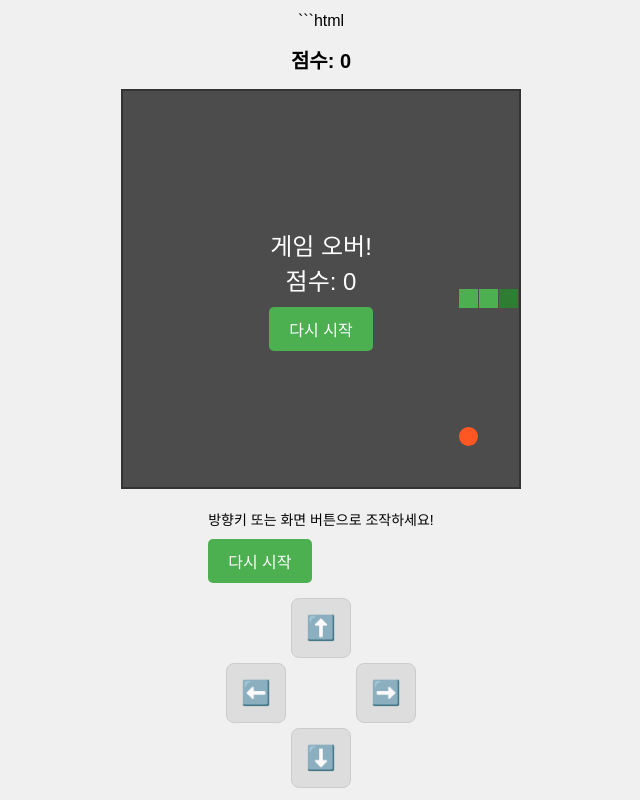
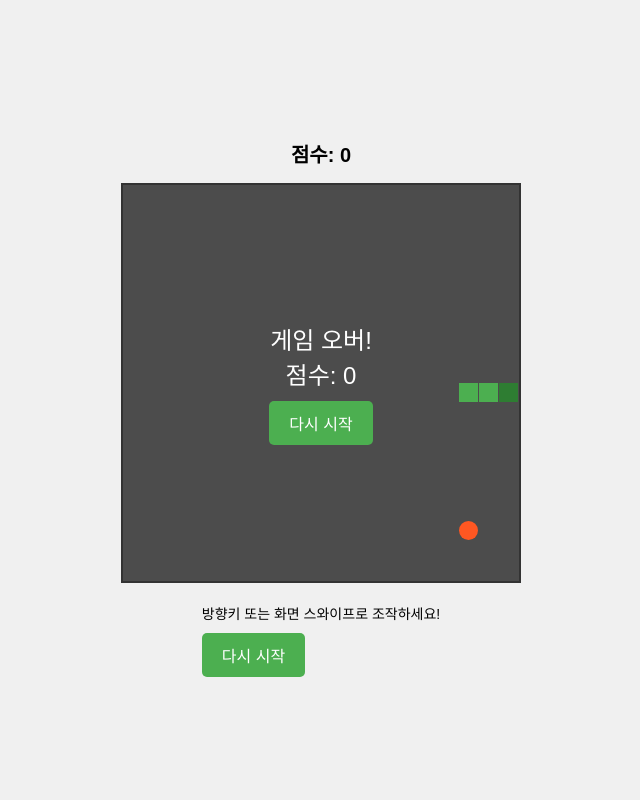
Before and after one commit to Coffeebone/snake-game, a plain HTML site: page index.html in a window 1280 px wide. Both pictures are taken after a click on the button "게임 시작". Shown: the whole page, without its empty margins (319-959 px from the left). Drawn offline with Linux system fonts and the light colour scheme.

Commit message:
Update index.html

````diff
--- a/index.html
+++ b/index.html
@@ -1,26 +1,26 @@
-```html
 <!DOCTYPE html>
 <html lang="ko">
 <head>
     <meta charset="UTF-8">
+    <!-- user-scalable=no 추가하여 확대/축소 방지 -->
     <meta name="viewport" content="width=device-width, initial-scale=1.0, user-scalable=no">
-    <title>스네이크 게임 (모바일 지원)</title>
+    <title>스네이크 게임 (스와이프 조작)</title>
     <style>
         body {
             display: flex;
             flex-direction: column;
             align-items: center;
             justify-content: center;
-            min-height: 100vh;
+            min-height: 100vh; /* 화면 전체 높이 사용 */
             margin: 0;
             background-color: #f0f0f0;
             font-family: Arial, sans-serif;
-            /* 터치 지연 제거 및 선택 방지 */
-            touch-action: manipulation;
+            /* 모바일에서 선택 및 기본 터치 동작 방지 */
             -webkit-user-select: none;
             -moz-user-select: none;
             -ms-user-select: none;
             user-select: none;
+            overflow: hidden; /* 페이지 스크롤 방지 */
         }
 
         #game-container {
@@ -30,24 +30,25 @@
         }
 
         #game-board {
-            /* 화면 너비에 따라 크기 조정 (최대 400px) */
+             /* 화면 크기에 맞춰 조정, 최대 400px */
             width: min(90vw, 400px);
             height: min(90vw, 400px);
             border: 2px solid #333;
             background-color: #fff;
             position: relative;
-            /* 내부 요소 크기 계산 기준 */
             box-sizing: border-box;
+             /* 스와이프 시 스크롤, 확대/축소 등 기본 브라우저 동작 방지 */
+            touch-action: none;
         }
 
         .score-board {
-            margin: 15px 0;
-            font-size: 20px;
+            margin: 15px 0; /* 간격 조정 */
+            font-size: 20px; /* 크기 조정 */
             font-weight: bold;
         }
 
         .snake-part {
-            /* 크기는 JS에서 설정 */
+            /* 크기는 JS에서 동적 설정 */
             background-color: #4CAF50;
             position: absolute;
             box-sizing: border-box;
@@ -58,7 +59,7 @@
         }
 
         .food {
-            /* 크기는 JS에서 설정 */
+            /* 크기는 JS에서 동적 설정 */
             background-color: #FF5722;
             position: absolute;
             border-radius: 50%;
@@ -76,7 +77,7 @@
             flex-direction: column;
             justify-content: center;
             align-items: center;
-            font-size: 24px; /* 모바일 화면 고려 */
+            font-size: 24px; /* 크기 조정 */
             text-align: center;
             display: none;
             box-sizing: border-box;
@@ -92,7 +93,8 @@
             border: none;
             border-radius: 5px;
             cursor: pointer;
-            -webkit-tap-highlight-color: transparent; /* 터치 시 하이라이트 제거 */
+            /* 모바일 터치 하이라이트 제거 */
+            -webkit-tap-highlight-color: transparent;
         }
 
         button:hover {
@@ -106,42 +108,8 @@
 
         .control-text {
             margin-bottom: 10px;
-            font-size: 14px; /* 약간 작게 */
+            font-size: 14px; /* 크기 조정 */
         }
-
-        /* --- 터치 컨트롤 추가 --- */
-        #touch-controls {
-            display: grid;
-            grid-template-columns: repeat(3, 60px);
-            grid-template-rows: repeat(3, 60px);
-            gap: 5px;
-            margin-top: 15px;
-            justify-content: center; /* 그리드 중앙 정렬 */
-        }
-
-        .control-button {
-            background-color: #ddd;
-            border: 1px solid #ccc;
-            border-radius: 8px;
-            display: flex;
-            justify-content: center;
-            align-items: center;
-            font-size: 24px; /* 화살표 크기 */
-            font-weight: bold;
-            cursor: pointer;
-            -webkit-tap-highlight-color: transparent; /* 터치 시 하이라이트 제거 */
-        }
-
-        .control-button:active {
-            background-color: #bbb;
-        }
-
-        #up-btn { grid-column: 2; grid-row: 1; }
-        #left-btn { grid-column: 1; grid-row: 2; }
-        #right-btn { grid-column: 3; grid-row: 2; }
-        #down-btn { grid-column: 2; grid-row: 3; }
-        /* --- 터치 컨트롤 끝 --- */
-
     </style>
 </head>
 <body>
@@ -155,16 +123,9 @@
             </div>
         </div>
         <div class="controls">
-            <div class="control-text">방향키 또는 화면 버튼으로 조작하세요!</div>
+            <!-- 안내 문구 수정 -->
+            <div class="control-text">방향키 또는 화면 스와이프로 조작하세요!</div>
             <button id="start-button">게임 시작</button>
-
-            <!-- 터치 컨트롤 영역 -->
-            <div id="touch-controls">
-                <div class="control-button" id="up-btn">⬆️</div>
-                <div class="control-button" id="left-btn">⬅️</div>
-                <div class="control-button" id="right-btn">➡️</div>
-                <div class="control-button" id="down-btn">⬇️</div>
-            </div>
         </div>
     </div>
 
@@ -177,19 +138,8 @@
             const startButton = document.getElementById('start-button');
             const restartButton = document.getElementById('restart-button');
 
-            // 터치 컨트롤 버튼 추가
-            const upButton = document.getElementById('up-btn');
-            const downButton = document.getElementById('down-btn');
-            const leftButton = document.getElementById('left-btn');
-            const rightButton = document.getElementById('right-btn');
-
-            // 게임 보드 크기를 동적으로 가져오기
-            let boardWidth = gameBoard.clientWidth;
-            let boardHeight = gameBoard.clientHeight;
-            // 그리드 크기는 보드 크기에 맞춰 조정 (예: 가로 20칸 기준)
-            let gridSize = boardWidth / 20;
-            let gridWidth = Math.floor(boardWidth / gridSize);
-            let gridHeight = Math.floor(boardHeight / gridSize);
+            // 게임 보드 크기 관련 변수 (initGame에서 설정)
+            let boardWidth, boardHeight, gridSize, gridWidth, gridHeight;
 
             let snake = [];
             let food = {};
@@ -197,45 +147,56 @@
             let nextDirection = 'right';
             let gameInterval;
             let score = 0;
-            let gameSpeed = 150; // 초기 게임 속도
+            let gameSpeed = 150;
             let isGameRunning = false;
 
-            // 게임 보드 크기 변경 감지 및 재설정 (창 크기 조절 시)
-            function updateBoardSize() {
-                // 게임 진행 중에는 크기 변경 반영하지 않도록 수정 (게임 재시작 시 반영)
-                if (!isGameRunning) {
+            // --- 터치 스와이프 관련 변수 ---
+            let touchStartX = 0;
+            let touchStartY = 0;
+            let touchEndX = 0;
+            let touchEndY = 0;
+            const swipeThreshold = 30; // 최소 스와이프 거리 (px)
+            // -----------------------------
+
+            // 게임 보드 크기 계산 및 설정 함수
+            function calculateBoardSize() {
                 boardWidth = gameBoard.clientWidth;
                 boardHeight = gameBoard.clientHeight;
-                    gridSize = boardWidth / 20; // 가로 20칸 기준 유지
+                // 가로 기준 20칸으로 gridSize 계산
+                gridSize = boardWidth / 20;
                 gridWidth = Math.floor(boardWidth / gridSize);
+                 // 세로 칸 수도 계산된 gridSize 기준으로 설정
                 gridHeight = Math.floor(boardHeight / gridSize);
+
+                // gridSize가 너무 작아지는 것 방지 (최소값 설정 등 가능)
+                if (gridSize < 5) {
+                    console.warn("Grid size is very small.");
                 }
-                // 크기가 변경되면 게임 요소 다시 그리기 (게임 시작/재시작 시 반영됨)
-                 // if (isGameRunning) {
-                 //     drawSnake();
-                 //     drawFood();
-                 // }
             }
-
-            window.addEventListener('resize', updateBoardSize);
 
             // 게임 초기화
             function initGame() {
-                updateBoardSize(); // 게임 시작 시 현재 보드 크기 기준으로 설정
+                calculateBoardSize(); // 게임 시작 시 보드 크기 계산
                 clearInterval(gameInterval);
+                // snake 시작 위치 수정 (gridWidth/Height 사용)
                 snake = [
-                    // 중앙 근처에서 시작하도록 수정
                     {x: Math.floor(gridWidth / 2), y: Math.floor(gridHeight / 2)},
                     {x: Math.floor(gridWidth / 2) - 1, y: Math.floor(gridHeight / 2)},
                     {x: Math.floor(gridWidth / 2) - 2, y: Math.floor(gridHeight / 2)}
                 ];
-                // 뱀 길이가 화면을 벗어나지 않도록 초기 위치 조정
-                if (snake[0].x >= gridWidth) snake[0].x = gridWidth - 1;
-                if (snake[1].x >= gridWidth) snake[1].x = gridWidth - 2;
-                if (snake[2].x >= gridWidth) snake[2].x = gridWidth - 3;
-                if (snake[0].x < 0) snake[0].x = 2;
-                if (snake[1].x < 0) snake[1].x = 1;
-                if (snake[2].x < 0) snake[2].x = 0;
+                 // 초기 위치 유효성 검사 (화면 크기 변경 후 시작 시 오류 방지)
+                 snake = snake.filter(p => p.x >= 0 && p.x < gridWidth && p.y >= 0 && p.y < gridHeight);
+                 // 만약 필터링 후 뱀이 없다면 새로 생성
+                 if (snake.length === 0) {
+                      snake.push({x: Math.max(0, Math.floor(gridWidth / 2)), y: Math.max(0, Math.floor(gridHeight / 2))});
+                 }
+                 // 뱀 길이가 1보다 작으면 추가
+                 while(snake.length < 3 && snake[0].x > 0) {
+                     let lastPart = snake[snake.length-1];
+                     snake.push({ x: lastPart.x - 1, y: lastPart.y });
+                     snake = snake.filter(p => p.x >= 0); // x좌표 유효성 재확인
+                 }
+
 
                 direction = 'right';
                 nextDirection = 'right';
@@ -243,38 +204,28 @@
                 gameSpeed = 150;
                 scoreDisplay.textContent = score;
 
-                // 기존 뱀과 음식 요소 제거
                 clearBoard();
-
-                // 새 뱀 생성
                 drawSnake();
-
-                // 새 음식 생성
                 createFood();
 
                 gameOverScreen.style.display = 'none';
+                isGameRunning = false; // initGame 후에는 아직 실행 전 상태
             }
 
-            // 보드 위의 게임 요소(뱀, 음식) 제거 함수
             function clearBoard() {
                 const gameElements = gameBoard.querySelectorAll('.snake-part, .food');
                 gameElements.forEach(el => el.remove());
             }
 
-            // 뱀 그리기
             function drawSnake() {
-                 // 기존 뱀 요소 제거
-                 const snakeParts = document.querySelectorAll('.snake-part');
-                 snakeParts.forEach(part => part.remove());
+                 clearBoardElements('.snake-part'); // 기존 뱀만 제거
 
-                // 새 뱀 요소 생성
                 snake.forEach((part, index) => {
-                    // 유효한 좌표인지 확인 (창 크기 변경 시 발생할 수 있는 오류 방지)
                     if (part.x >= 0 && part.x < gridWidth && part.y >= 0 && part.y < gridHeight) {
                         const snakePart = document.createElement('div');
                         snakePart.className = 'snake-part';
                         if (index === 0) snakePart.classList.add('snake-head');
-                        // gridSize 사용 (소수점 방지 위해 Math.floor 추가)
+
                         const currentGridSize = Math.floor(gridSize);
                         snakePart.style.width = currentGridSize + 'px';
                         snakePart.style.height = currentGridSize + 'px';
@@ -285,46 +236,47 @@
                 });
             }
 
-            // 음식 그리기 (createFood에서 분리)
              function drawFood() {
-                const foodElement = document.querySelector('.food');
-                if (foodElement) foodElement.remove(); // 기존 음식 제거
+                 clearBoardElements('.food'); // 기존 음식만 제거
 
                 if (food.x !== undefined && food.x >= 0 && food.x < gridWidth && food.y >= 0 && food.y < gridHeight) {
-                     const foodElement2 = document.createElement('div');
-                    foodElement2.className = 'food';
-                    // gridSize 사용 (소수점 방지 위해 Math.floor 추가)
+                    const foodElement = document.createElement('div');
+                    foodElement.className = 'food';
+
                     const currentGridSize = Math.floor(gridSize);
-                    foodElement2.style.width = currentGridSize + 'px';
-                    foodElement2.style.height = currentGridSize + 'px';
-                    foodElement2.style.left = Math.floor(food.x * gridSize) + 'px';
-                    foodElement2.style.top = Math.floor(food.y * gridSize) + 'px';
-                    gameBoard.appendChild(foodElement2);
+                    foodElement.style.width = currentGridSize + 'px';
+                    foodElement.style.height = currentGridSize + 'px';
+                    foodElement.style.left = Math.floor(food.x * gridSize) + 'px';
+                    foodElement.style.top = Math.floor(food.y * gridSize) + 'px';
+                    gameBoard.appendChild(foodElement);
                 }
             }
 
-            // 음식 생성
+            // 특정 클래스를 가진 요소만 보드에서 제거하는 함수
+            function clearBoardElements(selector) {
+                const elements = gameBoard.querySelectorAll(selector);
+                elements.forEach(el => el.remove());
+            }
+
+
             function createFood() {
-                let foodX, foodY;
-                let foodOnSnake;
-
-                // 유효한 그리드 범위 내에서 생성
                  if (gridWidth <= 0 || gridHeight <= 0) {
-                    console.error("Invalid grid dimensions.");
-                    food = {}; // 음식을 생성할 수 없음
+                    console.error("Cannot create food: Invalid grid dimensions.");
+                    food = {};
                     drawFood();
                     return;
                 }
 
-                let attempts = 0; // 무한 루프 방지
-                const maxAttempts = gridWidth * gridHeight * 2; // 충분히 큰 시도 횟수
+                let foodX, foodY;
+                let foodOnSnake;
+                let attempts = 0;
+                const maxAttempts = gridWidth * gridHeight * 2;
 
                 do {
                     foodOnSnake = false;
                     foodX = Math.floor(Math.random() * gridWidth);
                     foodY = Math.floor(Math.random() * gridHeight);
 
-                    // 뱀의 몸과 겹치는지 확인
                     for (let part of snake) {
                         if (part.x === foodX && part.y === foodY) {
                             foodOnSnake = true;
@@ -333,20 +285,20 @@
                     }
                     attempts++;
                     if (attempts > maxAttempts) {
-                        console.warn("Could not place food without overlapping snake after max attempts.");
-                        food = {}; // 빈 공간을 찾지 못함
-                        drawFood();
-                        return;
+                         console.warn("Could not place food without overlapping snake.");
+                         // 최악의 경우, 빈 곳을 못 찾으면 랜덤 위치에 그냥 둠 (또는 다른 처리)
+                         foodX = Math.floor(Math.random() * gridWidth);
+                         foodY = Math.floor(Math.random() * gridHeight);
+                         break;
                     }
                 } while (foodOnSnake);
 
                 food = { x: foodX, y: foodY };
-                drawFood(); // 음식 그리기 함수 호출
+                drawFood();
             }
 
-            // 뱀 이동
             function moveSnake() {
-                if (!isGameRunning) return; // 게임 실행 중 아닐 때 이동 방지
+                if (!isGameRunning) return;
 
                 direction = nextDirection;
                 const head = { ...snake[0] };
@@ -358,13 +310,11 @@
                     case 'right': head.x += 1; break;
                 }
 
-                // 경계 확인 (gridWidth, gridHeight 사용)
                 if (head.x < 0 || head.x >= gridWidth || head.y < 0 || head.y >= gridHeight) {
                     gameOver();
                     return;
                 }
 
-                // 자기 몸에 충돌했는지 확인 (머리 제외)
                 for (let i = 1; i < snake.length; i++) {
                     if (head.x === snake[i].x && head.y === snake[i].y) {
                         gameOver();
@@ -374,22 +324,22 @@
 
                 snake.unshift(head);
 
-                // 음식을 먹었는지 확인
                 if (head.x === food.x && head.y === food.y) {
                     score += 10;
                     scoreDisplay.textContent = score;
-                    createFood(); // 새 음식 생성
-                    // 게임 속도 증가 (꼬리 제거 안 함)
+                    createFood();
                     if (gameSpeed > 50) {
-                        gameSpeed = Math.max(50, gameSpeed - 2); // 최소 속도 50ms
+                        gameSpeed = Math.max(50, gameSpeed - 2);
                         clearInterval(gameInterval);
                         gameInterval = setInterval(gameLoop, gameSpeed);
                     }
                 } else {
-                    snake.pop(); // 꼬리 제거
+                    snake.pop();
                 }
 
-                drawSnake(); // 뱀 다시 그리기
+                // 이동 후에는 뱀과 음식 모두 다시 그림 (음식이 뱀 꼬리에 의해 가려지는 경우 방지)
+                drawSnake();
+                drawFood(); // 음식이 가려지지 않도록 다시 그림
             }
 
             function gameOver() {
@@ -397,85 +347,141 @@
                 isGameRunning = false;
                 finalScoreDisplay.textContent = score;
                 gameOverScreen.style.display = 'flex';
-                // 게임 오버 시 다시 시작 버튼들 표시
-                startButton.textContent = '다시 시작';
-                startButton.style.display = 'block';
-                 document.querySelector('.control-text').style.display = 'block';
+                startButton.textContent = '다시 시작'; // 버튼 텍스트 변경
+                startButton.style.display = 'block'; // 시작 버튼 다시 보이게
+                 document.querySelector('.control-text').style.display = 'block'; // 안내 문구 다시 보이게
             }
 
             function gameLoop() {
                 moveSnake();
             }
 
-            // 방향 설정 함수 (키보드, 터치 공용)
+             // 방향 설정 함수 (키보드, 스와이프 공용)
             function setDirection(newDirection) {
-                 if (!isGameRunning) return;
+                 if (!isGameRunning) return; // 게임 중 아니면 방향 변경 불가
 
                 const oppositeDirections = {
-                    'up': 'down',
-                    'down': 'up',
-                    'left': 'right',
-                    'right': 'left'
+                    'up': 'down', 'down': 'up', 'left': 'right', 'right': 'left'
                 };
 
-                // 현재 이동 방향과 반대 방향이 아닐 때만 방향 변경 허용 (즉시 180도 턴 방지)
+                // 현재 방향과 반대 방향이 아닐 때만 nextDirection 업데이트
                 if (direction !== oppositeDirections[newDirection]) {
                     nextDirection = newDirection;
                 }
             }
 
-            // 키보드 이벤트 처리
+            // --- 이벤트 리스너 ---
+
+            // 키보드 이벤트
             document.addEventListener('keydown', (e) => {
-                // 게임 오버 화면에서는 키 입력 무시 (옵션)
-                // if (!isGameRunning && gameOverScreen.style.display === 'flex') return;
-
                 switch (e.key) {
                     case 'ArrowUp': setDirection('up'); break;
                     case 'ArrowDown': setDirection('down'); break;
                     case 'ArrowLeft': setDirection('left'); break;
                     case 'ArrowRight': setDirection('right'); break;
-                    // 스페이스바 등으로 게임 시작/재시작 (옵션)
-                    // case ' ':
-                    //     if (!isGameRunning) {
-                    //         startGameAction();
-                    //     }
-                    //     break;
                 }
             });
 
-            // 터치 버튼 이벤트 처리
-            upButton.addEventListener('click', () => setDirection('up'));
-            downButton.addEventListener('click', () => setDirection('down'));
-            leftButton.addEventListener('click', () => setDirection('left'));
-            rightButton.addEventListener('click', () => setDirection('right'));
+            // 터치 스와이프 이벤트
+            gameBoard.addEventListener('touchstart', (e) => {
+                // 게임 중일 때만 스와이프 시작점 기록
+                if (!isGameRunning) return;
+                // 여러 손가락 터치 무시, 첫번째 터치만 사용
+                const touch = e.touches[0];
+                touchStartX = touch.clientX;
+                touchStartY = touch.clientY;
+                // console.log('Touch Start:', touchStartX, touchStartY); // 디버깅용
+            }, { passive: true }); // 스크롤 성능 향상 위해 passive 설정 (preventDefault 안 할 것이므로)
+
+            gameBoard.addEventListener('touchmove', (e) => {
+                // 게임 보드 위에서 스크롤 등 기본 동작 방지 (touch-action: none; 으로도 처리)
+                 e.preventDefault();
+            }, { passive: false }); // preventDefault 사용 위해 passive: false 명시
+
+            gameBoard.addEventListener('touchend', (e) => {
+                if (!isGameRunning || touchStartX === 0) return; // 게임 중이 아니거나 시작점 없으면 무시
+
+                // 마지막 터치 지점 사용
+                const touch = e.changedTouches[0];
+                touchEndX = touch.clientX;
+                touchEndY = touch.clientY;
+                // console.log('Touch End:', touchEndX, touchEndY); // 디버깅용
+
+                handleSwipe(); // 스와이프 처리 함수 호출
+
+                // 시작점 초기화
+                touchStartX = 0;
+                touchStartY = 0;
+            }, { passive: true });
+
+            // 스와이프 방향 계산 및 처리 함수
+            function handleSwipe() {
+                const deltaX = touchEndX - touchStartX;
+                const deltaY = touchEndY - touchStartY;
+                // console.log('Delta:', deltaX, deltaY); // 디버깅용
+
+                // 절대값 비교로 주 이동 방향 결정
+                if (Math.abs(deltaX) > Math.abs(deltaY)) { // 수평 스와이프
+                    // 최소 이동 거리(threshold) 넘었는지 확인
+                    if (Math.abs(deltaX) > swipeThreshold) {
+                        if (deltaX > 0) {
+                            setDirection('right');
+                            // console.log('Swipe Right'); // 디버깅용
+                        } else {
+                            setDirection('left');
+                            // console.log('Swipe Left'); // 디버깅용
+                        }
+                    }
+                } else { // 수직 스와이프
+                    if (Math.abs(deltaY) > swipeThreshold) {
+                        if (deltaY > 0) {
+                            setDirection('down');
+                             // console.log('Swipe Down'); // 디버깅용
+                        } else {
+                            setDirection('up');
+                             // console.log('Swipe Up'); // 디버깅용
+                        }
+                    }
+                }
+            }
 
             // 게임 시작/재시작 공통 로직
             function startGameAction() {
-                initGame(); // 게임 초기화 (이 안에서 보드 크기 업데이트 포함)
-                isGameRunning = true;
+                 // 게임 시작 전에 항상 보드 크기 재계산
+                 calculateBoardSize();
+                 initGame(); // 게임 초기화 (내부에서 isGameRunning=false 설정)
+                 isGameRunning = true; // 게임 시작 상태로 변경
                  gameInterval = setInterval(gameLoop, gameSpeed);
-                startButton.style.display = 'none'; // 시작/재시작 버튼 숨김
+                 startButton.style.display = 'none'; // 시작 버튼 숨김
                  document.querySelector('.control-text').style.display = 'none'; // 안내 문구 숨김
             }
 
+            // 시작 버튼
+            startButton.addEventListener('click', startGameAction);
+            // 게임오버 화면의 재시작 버튼
+            restartButton.addEventListener('click', startGameAction);
 
-            // 시작 버튼 이벤트
-            startButton.addEventListener('click', startGameAction);
-
-            // 재시작 버튼 이벤트 (게임오버 화면의 버튼)
-            restartButton.addEventListener('click', startGameAction);
+            // 창 크기 변경 시 처리 (게임 중이 아닐 때만 보드 다시 그림 - 옵션)
+            window.addEventListener('resize', () => {
+                 if (!isGameRunning) {
+                      // 게임 중이 아닐 때 크기가 바뀌면 초기 상태로 리셋
+                      setupInitialScreen();
+                 }
+             });
 
              // 초기 화면 설정 함수
             function setupInitialScreen() {
-                 updateBoardSize(); // 초기 로드 시 보드 크기 설정
-                 clearBoard(); // 보드 클리어
+                calculateBoardSize(); // 초기 보드 크기 계산
+                clearBoard();
                 gameOverScreen.style.display = 'none';
                 startButton.textContent = '게임 시작';
-                 startButton.style.display = 'block'; // 시작 버튼 표시
-                 document.querySelector('.control-text').style.display = 'block'; // 안내 문구 표시
+                startButton.style.display = 'block';
+                document.querySelector('.control-text').style.display = 'block';
                 scoreDisplay.textContent = 0;
-                 isGameRunning = false; // 초기 상태는 게임 미실행
+                isGameRunning = false;
                 food = {}; // 음식 초기화
+                // 초기 안내용 뱀/음식 그리기 (선택 사항)
+                // drawInitialElementsIfNeeded();
             }
 
             // 페이지 로드 시 초기 화면 설정
````
Lines whose indentation alone changed are shown as unchanged.
